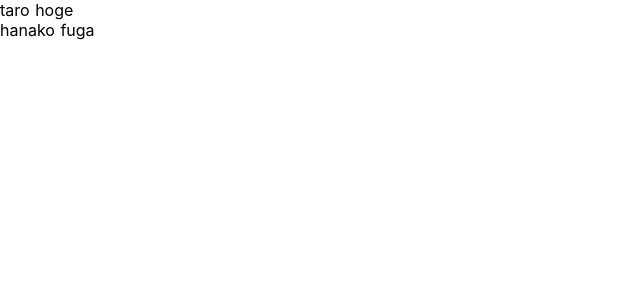
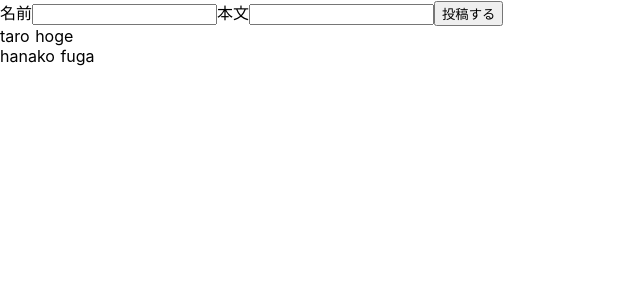
Before and after one commit to kysnrm/makimono, a Nuxt app: page / in a window 1280 px wide. Shown: the top 300 px of the page, without its empty margins (0-640 px from the left). Built offline with nearby package versions, Linux system fonts and the light colour scheme.

Commit message:
add form

```diff
--- a/pages/index.vue
+++ b/pages/index.vue
@@ -1,5 +1,12 @@
 <template>
   <div class="container">
+    <form>
+      <label for="author">名前</label>
+      <input type="text" id="author" name="author" />
+      <label for="text">本文</label>
+      <input type="text" id="text" name="text" />
+      <input type="submit" value="投稿する" />
+    </form>
     <div v-for="(item, index) in items" :key="index">
       {{ item.author }}
       {{ item.text }}
```
